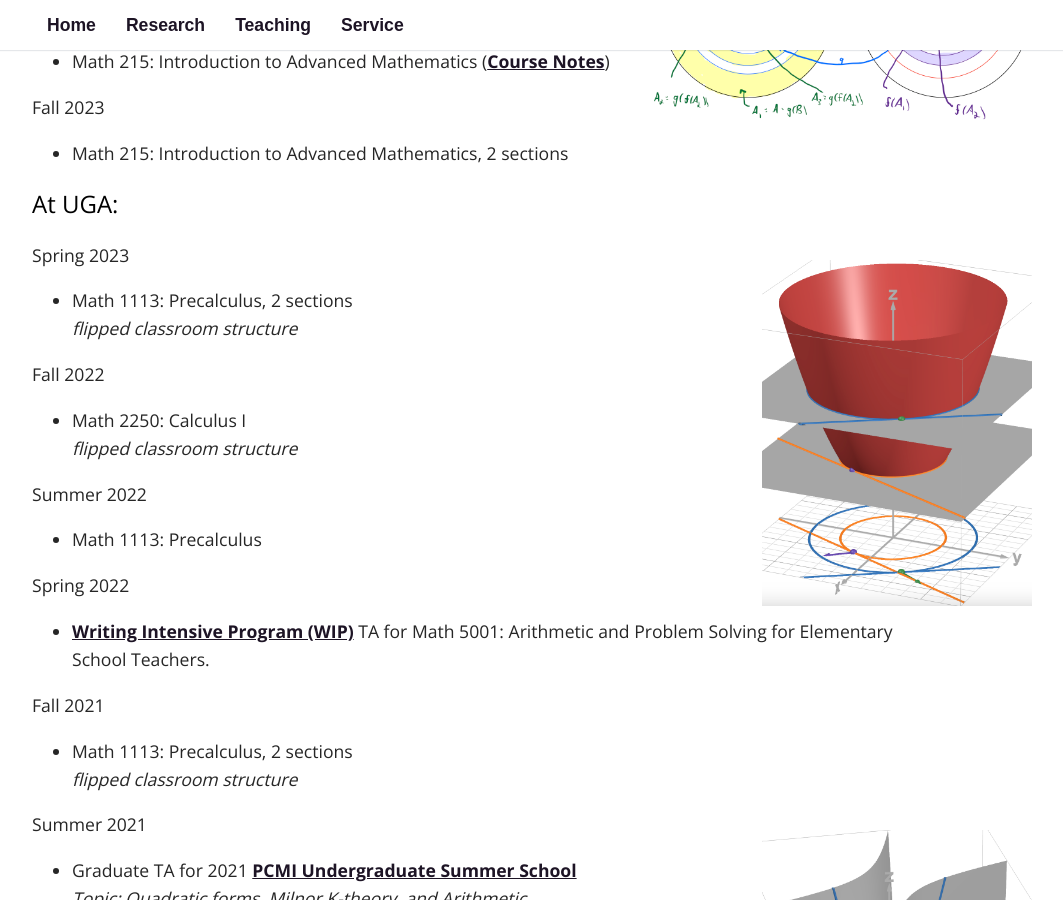
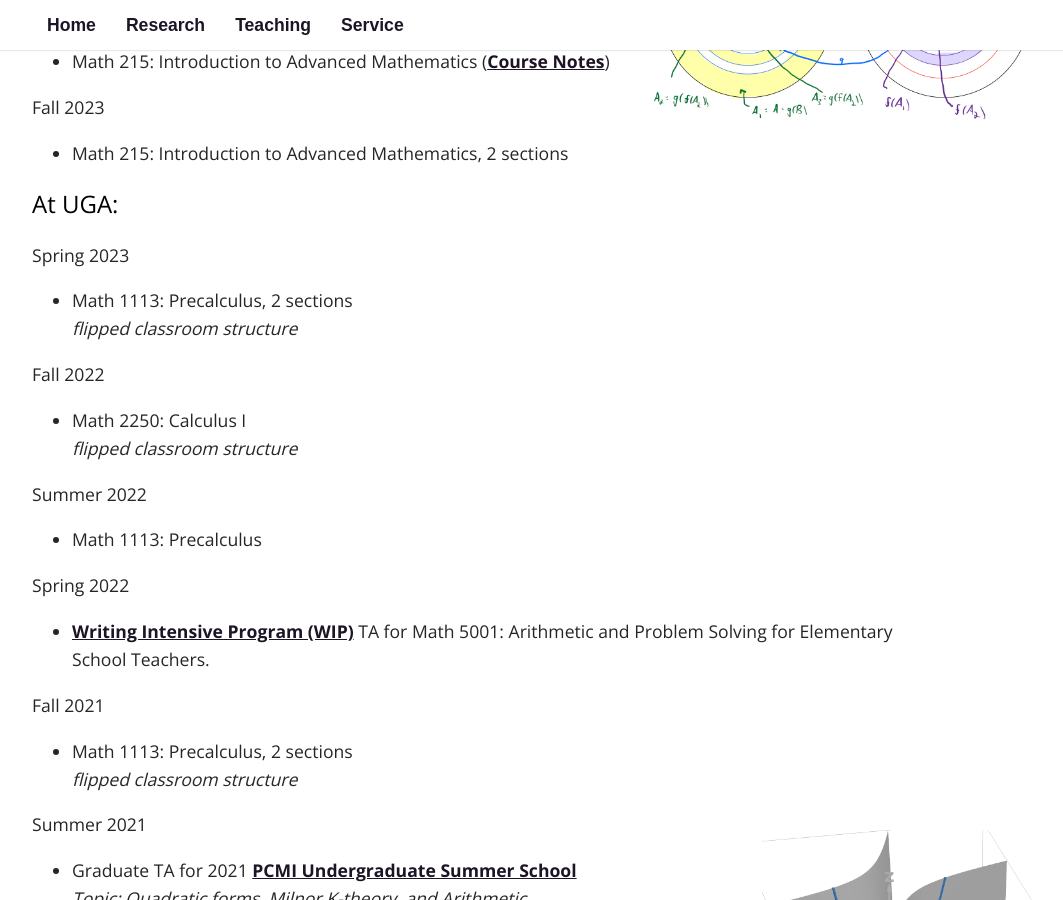
Before and after one commit to fsaia/site, a Jekyll site: the page built from _pages/03_teaching.md, in a window 1280 px wide and 900 px high, scrolled down 827 px. Shown: the whole window, without its empty margins (158-1221 px from the left). Built offline with Jekyll 4.4.1, drawn with Linux system fonts in a browser that asks for light colours; some web fonts are replaced.

Commit message:
Update 03_teaching.md

```diff
--- a/_pages/03_teaching.md
+++ b/_pages/03_teaching.md
@@ -8,7 +8,6 @@ permalink: /teaching/
 In Spring 2025 I am teaching Math 210: Multivariable Calculus and [Math 525: Elliptic Curves](https://fsaia.github.io/site/math_525/).
 
 Spring 2025 Office Hours: MW 12:30-1:30 p.m. in SEO 610, or by appointment.
-
 
 As a graduate student at UGA, I completed the UGA Pride center's [Safe Space Training](https://lgbtcenter.uga.edu/content_page/safe-space). I consider my office a safe space for all, and I hope that you do, too! I also completed UGA's [Certificate in Diversity and Inclusion](http://diversity.uga.edu/index.php/programs/article/cdi).
 
@@ -39,8 +38,6 @@ Spring 2023
 
 * Math 1113: Precalculus, 2 sections
 	*flipped classroom structure*
-
-<img src='level_curves.png' style="float:right; width:30%; margin: -100px;"/>
 
 Fall 2022
 
```
